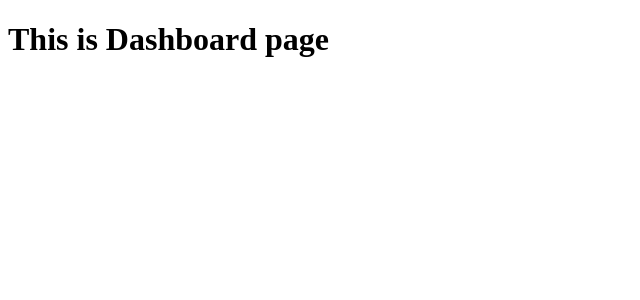
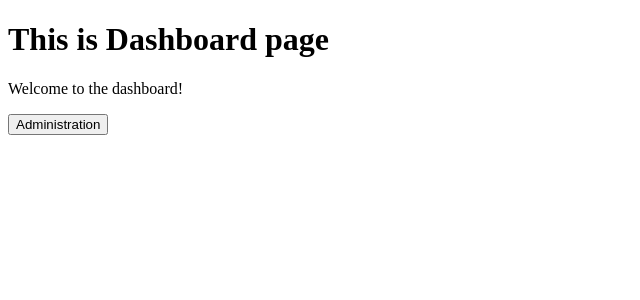
Before and after one commit to coder8820/Nextjs, a Next.js app in the folder my-app/: page /Dashboard in a window 1280 px wide. Shown: the top 300 px of the page, without its empty margins (0-640 px from the left). Built offline with nearby package versions, Linux system fonts and the light colour scheme.

Commit message:
new version of nextjs coming soon

```diff
--- a/my-app/app/Dashboard/page.js
+++ b/my-app/app/Dashboard/page.js
@@ -9,6 +9,8 @@ export default function Dashboard() {
   return (
     <div>
       <h1>This is Dashboard page</h1>
+      <p>Welcome to the dashboard!</p>
+      <button>Administration</button>
     </div>
   );
 }
```
